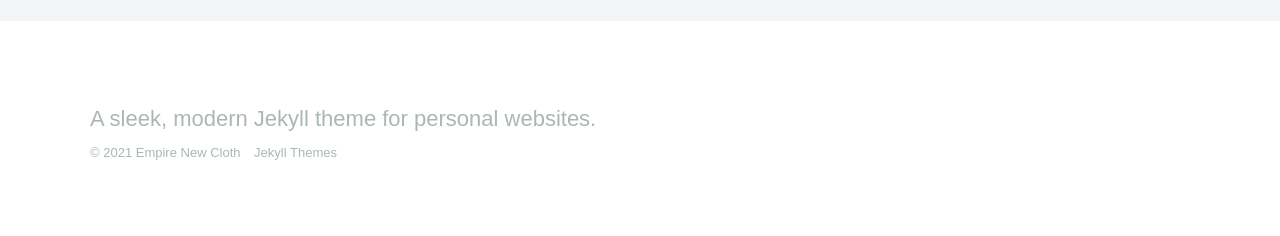
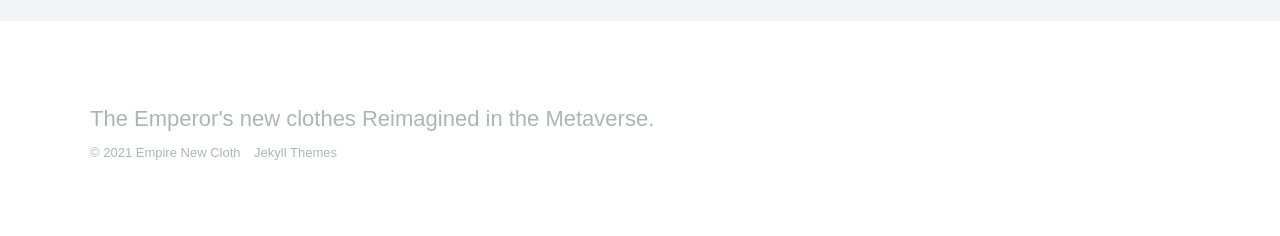
Before and after one commit to emperorelon/empirenewcloth, a Jekyll site: the page built from docs/index.md, in a window 1280 px wide. Shown: the part 888-1124 px from the top of the page. Built offline with Jekyll 4.4.1, drawn with Linux system fonts in a browser that asks for light colours; nearby versions of some CDN libraries; some web fonts are replaced; our own code applies the rules of GitHub Pages for plain Markdown files.

Commit message:
Update settings.yml

```diff
--- a/docs/_data/settings.yml
+++ b/docs/_data/settings.yml
@@ -20,7 +20,7 @@ menu_settings:
       url: 'store.empirenewcloth.com/'
 
 footer_settings:
-  footer_tagline: A sleek, modern Jekyll theme for personal websites.
+  footer_tagline: The Emperor's new clothes Reimagined in the Metaverse.
 
 hero_settings:
   overlay_opacity: 0.8
```
